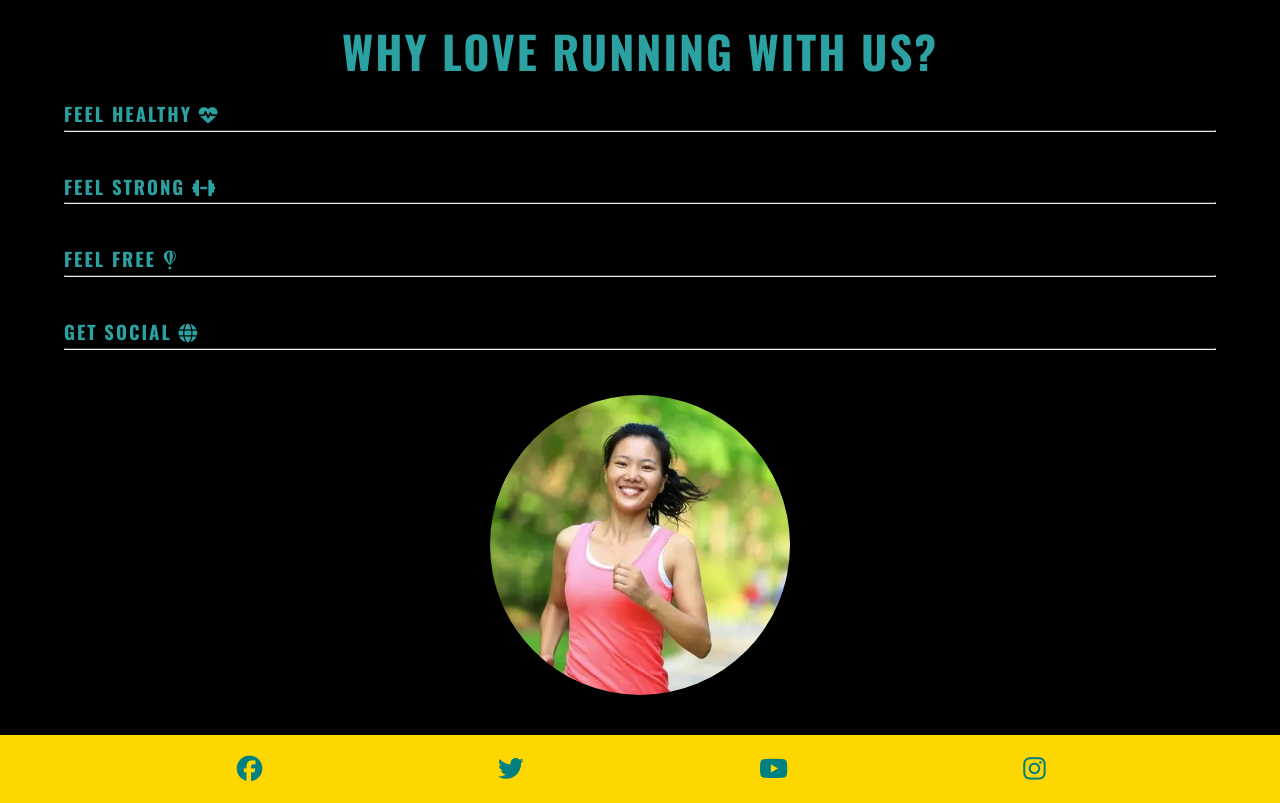
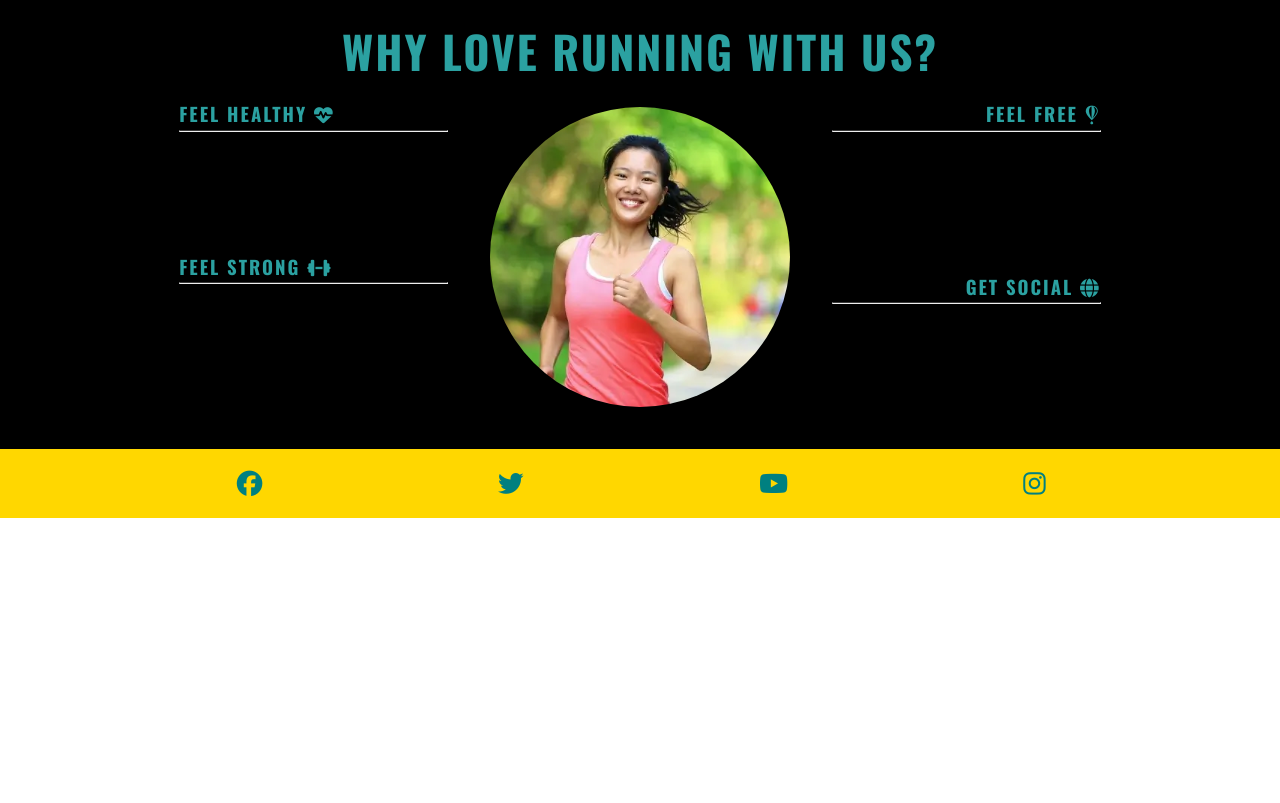
Before and after one commit to liam-2112/love-running, a plain HTML site: page index.html in a window 1280 px wide. Shown: the part 681-1484 px from the top of the page. After the commit the page ends 1199 px from the top, so only its background shows below. Drawn offline with nearby package versions, Linux system fonts and the light colour scheme.

Commit message:
added responsive design for laptops with media query

```diff
--- a/assets/css/style.css
+++ b/assets/css/style.css
@@ -226,6 +226,23 @@ footer {
     }
 }
 
+/*Reasons Section*/
+#benefits-physical, #benefits-mental {
+    display: flex;
+    flex-direction: column;
+    width: 100%;
+}
+
+#benefits-physical > div, #benefits-mental > div {
+    width: 70%;
+}
+
+#benefits-mental > div {
+    text-align: end;
+    align-self: flex-end;
+}
+
+
 /*Larger devices (laptops and desktops, 992px and up)*/
 @media screen and (min-width: 992px) {
 
@@ -237,3 +254,31 @@ footer {
         border-bottom: 1px solid rgb(123, 123, 123);
     }
 }
+
+@media screen and (min-width: 1200px) {
+    /*Reasons section*/
+    #benefits {
+        display: flex;
+        flex-direction: row;
+    }
+
+    #benefits > div {
+        flex: 1;
+    }
+
+    #benefits-image {
+        order: 0;
+    }
+
+    #benefits-mental {
+        order: 1;
+    }
+
+    #benefits-mental > div {
+        align-self: flex-start;
+    }
+
+    #benefits-physical > div {
+        align-self: flex-end;
+    }
+}
```
